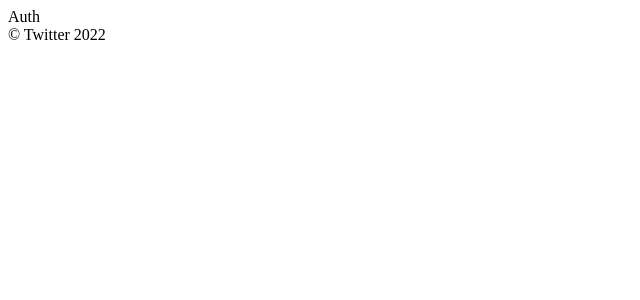
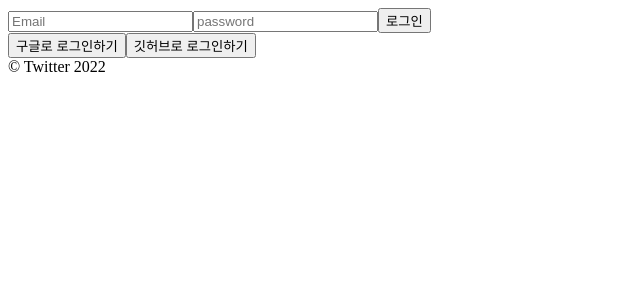
Before and after one commit to HA-SEUNG-JEONG/nwitter-typescript, a React (Create React App) app: page /#/ in a window 1280 px wide. Shown: the top 300 px of the page, without its empty margins (0-640 px from the left). Built offline with nearby package versions, Linux system fonts and the light colour scheme; no server answers.

Commit message:
Login Form error handling with react-hook-form

```diff
--- a/package.json
+++ b/package.json
@@ -13,6 +13,7 @@
     "firebase": "^9.6.1",
     "react": "^18.1.0",
     "react-dom": "^18.1.0",
+    "react-hook-form": "^7.31.3",
     "react-router-dom": "^5.3.0",
     "react-scripts": "5.0.1",
     "web-vitals": "^2.1.4"
--- a/src/components/App.tsx
+++ b/src/components/App.tsx
@@ -1,4 +1,4 @@
-import { useState } from 'react';
+import React, { useState } from 'react';
 import AppRouter from 'components/AppRouter';
 import { authService } from '../fBase';
 
@@ -6,7 +6,7 @@ export interface LoggedData {
   isLoggedIn: boolean; //optional
 }
 
-const App = () => {
+const App: React.FunctionComponent = () => {
   const [isLoggedIn, setIsLoggedIn] = useState<boolean>(Boolean(authService.currentUser));
 
   return (
--- a/src/routes/Auth.tsx
+++ b/src/routes/Auth.tsx
@@ -1,5 +1,52 @@
-const Auth = () => {
-  return <div>Auth</div>;
+import React from 'react';
+import { SubmitHandler, useForm } from 'react-hook-form';
+
+interface AuthData {
+  email: string;
+  password: string;
+}
+
+const Auth: React.FunctionComponent = () => {
+  const {
+    register,
+    handleSubmit,
+    formState: { errors },
+  } = useForm<AuthData>();
+
+  const onValid: SubmitHandler<AuthData> = (data) => {
+    console.log(data);
+  };
+
+  return (
+    <div>
+      <form onSubmit={handleSubmit(onValid)}>
+        <input
+          type="text"
+          {...register('email', {
+            required: '이메일은 필수 항목입니다.',
+            validate: {
+              notNaver: (value) => !value.includes('@naver.com') || '네이버 메일은 허용되지 않습니다.',
+            },
+          })}
+          placeholder="Email"
+          required
+        />
+        {errors.email?.message}
+        <input
+          type="password"
+          {...register('password', { required: '비밀번호는 5자리 이상으로 해주세요.' })}
+          placeholder="password"
+          required
+        />
+        {errors.password?.message}
+        <input type="submit" value="로그인" />
+      </form>
+      <div>
+        <button>구글로 로그인하기</button>
+        <button>깃허브로 로그인하기</button>
+      </div>
+    </div>
+  );
 };
 
 export default Auth;
--- a/src/routes/EditProfile.tsx
+++ b/src/routes/EditProfile.tsx
@@ -1,4 +1,6 @@
-const EditProfile = () => {
+import React from 'react';
+
+const EditProfile: React.FunctionComponent = () => {
   return <div>Edit Profile</div>;
 };
 
--- a/src/routes/Home.tsx
+++ b/src/routes/Home.tsx
@@ -1,4 +1,6 @@
-const Home = () => {
+import React from 'react';
+
+const Home: React.FunctionComponent = () => {
   return <div>Home</div>;
 };
 
--- a/src/routes/Profile.tsx
+++ b/src/routes/Profile.tsx
@@ -1,4 +1,6 @@
-const Profile = () => {
+import React from 'react';
+
+const Profile: React.FunctionComponent = () => {
   return <div>Profile</div>;
 };
 
```
Also changed, not shown: 2 other files (tests, documents, lock files or other folders).
